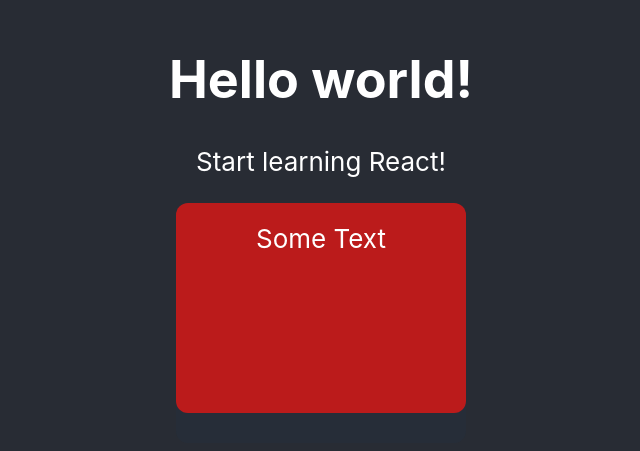
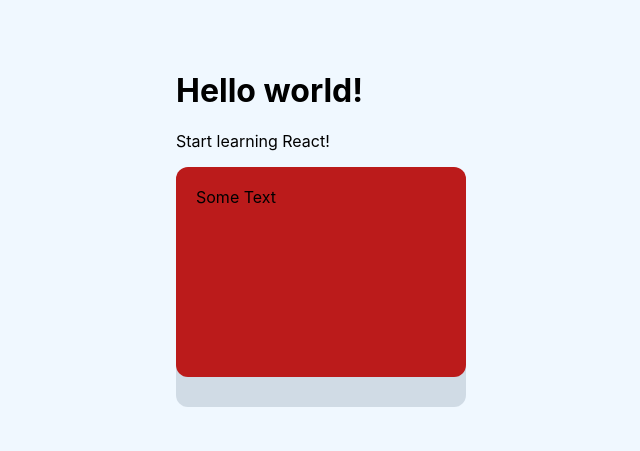
Before and after one commit to vaidanicu/Task-Manager, a React (Create React App) app: page / in a window 1280 px wide. Shown: the part 187-638 px from the top of the page, without its empty margins (319-959 px from the left). Built offline with nearby package versions, Linux system fonts and the light colour scheme.

Commit message:
update App.css

```diff
--- a/src/App.css
+++ b/src/App.css
@@ -1,38 +1,7 @@
 .App {
-  text-align: center;
-}
-
-.App-logo {
-  height: 40vmin;
-  pointer-events: none;
-}
-
-@media (prefers-reduced-motion: no-preference) {
-  .App-logo {
-    animation: App-logo-spin infinite 20s linear;
-  }
-}
-
-.App-header {
-  background-color: #282c34;
+  background-color: aliceblue;
   min-height: 100vh;
   display: flex;
-  flex-direction: column;
+  justify-content: center;
   align-items: center;
-  justify-content: center;
-  font-size: calc(10px + 2vmin);
-  color: white;
 }
-
-.App-link {
-  color: #61dafb;
-}
-
-@keyframes App-logo-spin {
-  from {
-    transform: rotate(0deg);
-  }
-  to {
-    transform: rotate(360deg);
-  }
-}
```
